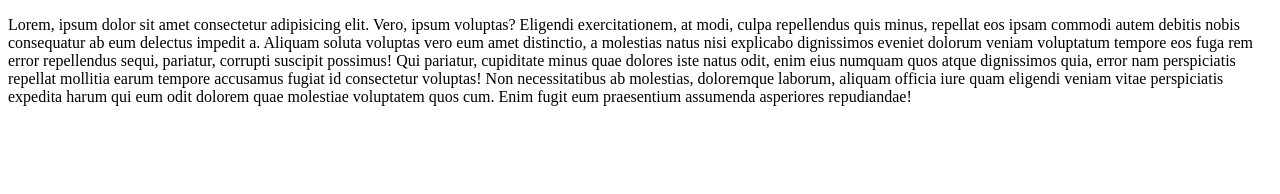
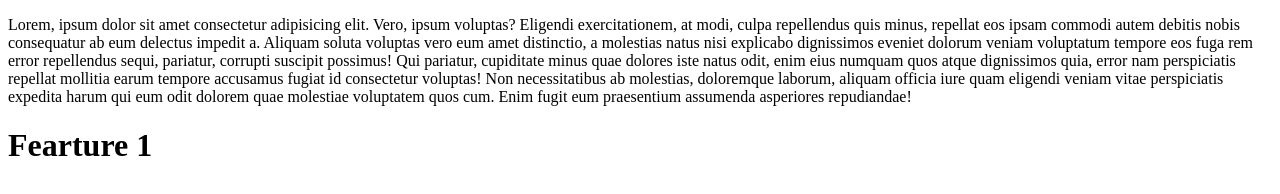
Before and after one commit to afkdude/new-repo, a plain HTML site: page index.html in a window 1280 px wide. Drawn offline with Linux system fonts and the light colour scheme.

Commit message:
new feature

```diff
--- a/index.html
+++ b/index.html
@@ -21,5 +21,7 @@
       dolorem quae molestiae voluptatem quos cum. Enim fugit eum praesentium
       assumenda asperiores repudiandae!
     </p>
+
+    <h1>Fearture 1 </h1>
   </body>
 </html>
```
